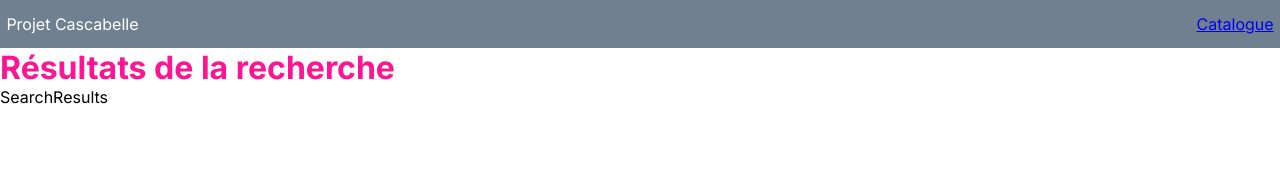
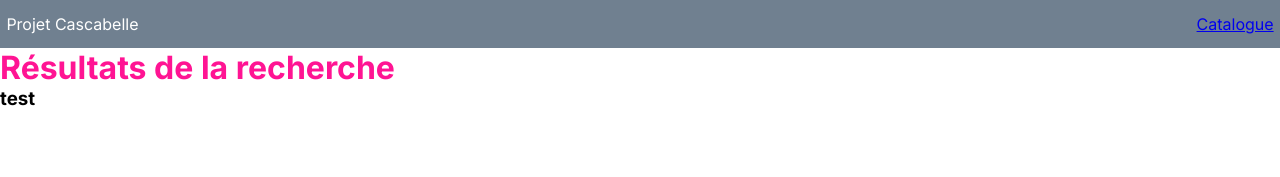
Before and after one commit to CJLFortunato/projet-cascabelle, a Next.js app: page /catalogue/search in a window 1280 px wide. Shown: the top 177 px of the page. Built offline with nearby package versions, Linux system fonts and the light colour scheme.

Commit message:
Get search params from url + send them to API

```diff
--- a/src/frontEnd/features/catalog/api.ts
+++ b/src/frontEnd/features/catalog/api.ts
@@ -3,4 +3,9 @@ export default class ApiCatalog {
     console.log(formData);
     return '';
   }
+
+  static async searchCatalog(params: any) {
+    console.log(params);
+    return ['test'];
+  }
 }
--- a/src/frontEnd/features/catalog/components/SearchResults.tsx
+++ b/src/frontEnd/features/catalog/components/SearchResults.tsx
@@ -1,14 +1,30 @@
 'use client';
 
-import React from 'react';
+import React, { useEffect, useState } from 'react';
 
 import { useSearchParams } from 'next/navigation';
 
+import ApiCatalog from '../api';
+
 function SearchResults() {
   const searchParams = useSearchParams();
+  const title = searchParams.get('title');
+  const type = searchParams.get('type');
+  const author = searchParams.get('author');
+  const [searchResults, setSearchResults] = useState<any[]>([]);
+
+  useEffect(() => {
+    const callApi = async () => {
+      const results = await ApiCatalog.searchCatalog({ title, type, author });
+      setSearchResults(results);
+    };
+    callApi();
+  }, [setSearchResults, title, type, author]);
   console.log(searchParams);
   return (
-    <div>SearchResults</div>
+    <div>
+      {searchResults.map((res) => <h3 key={res}>{res}</h3>)}
+    </div>
   );
 }
 
```
